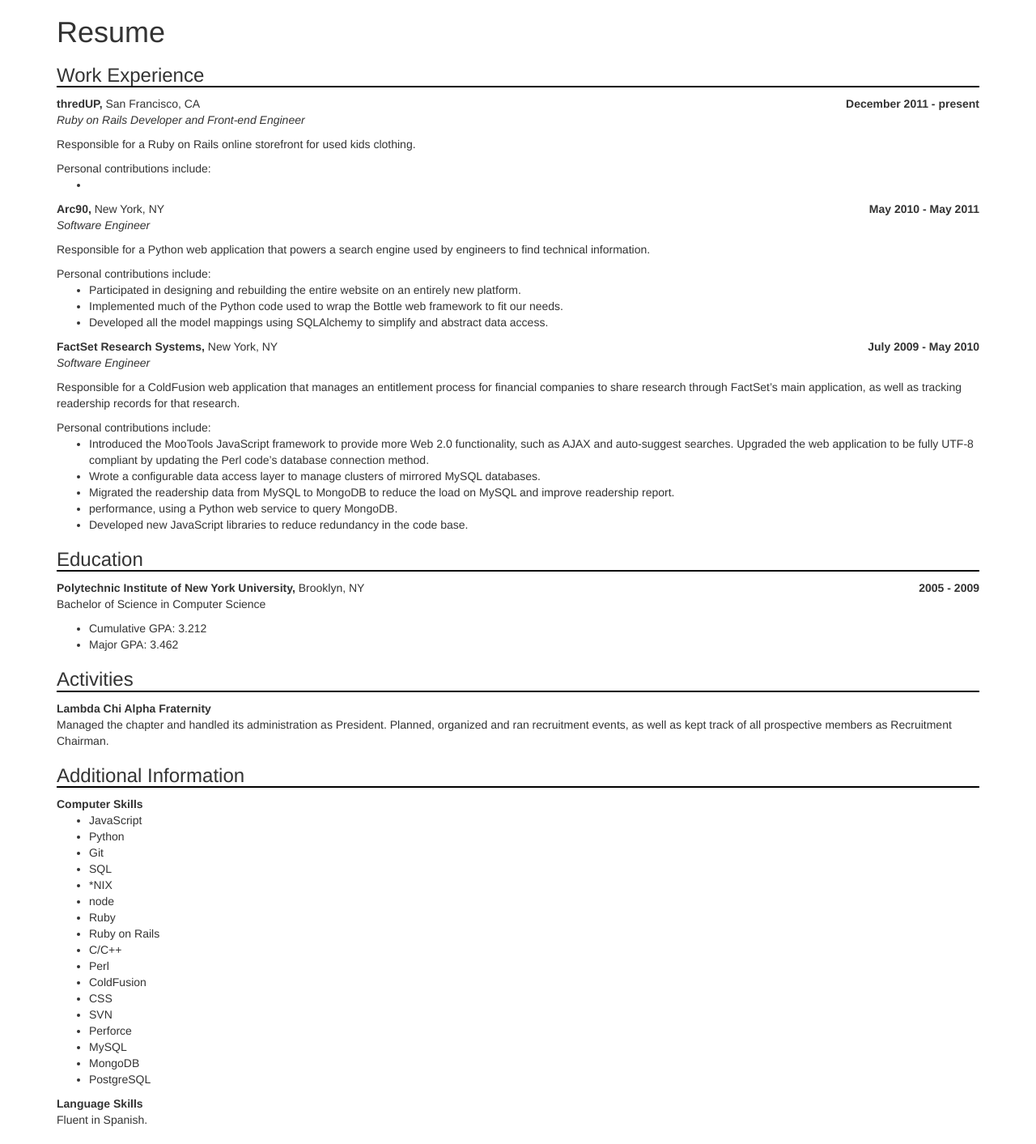
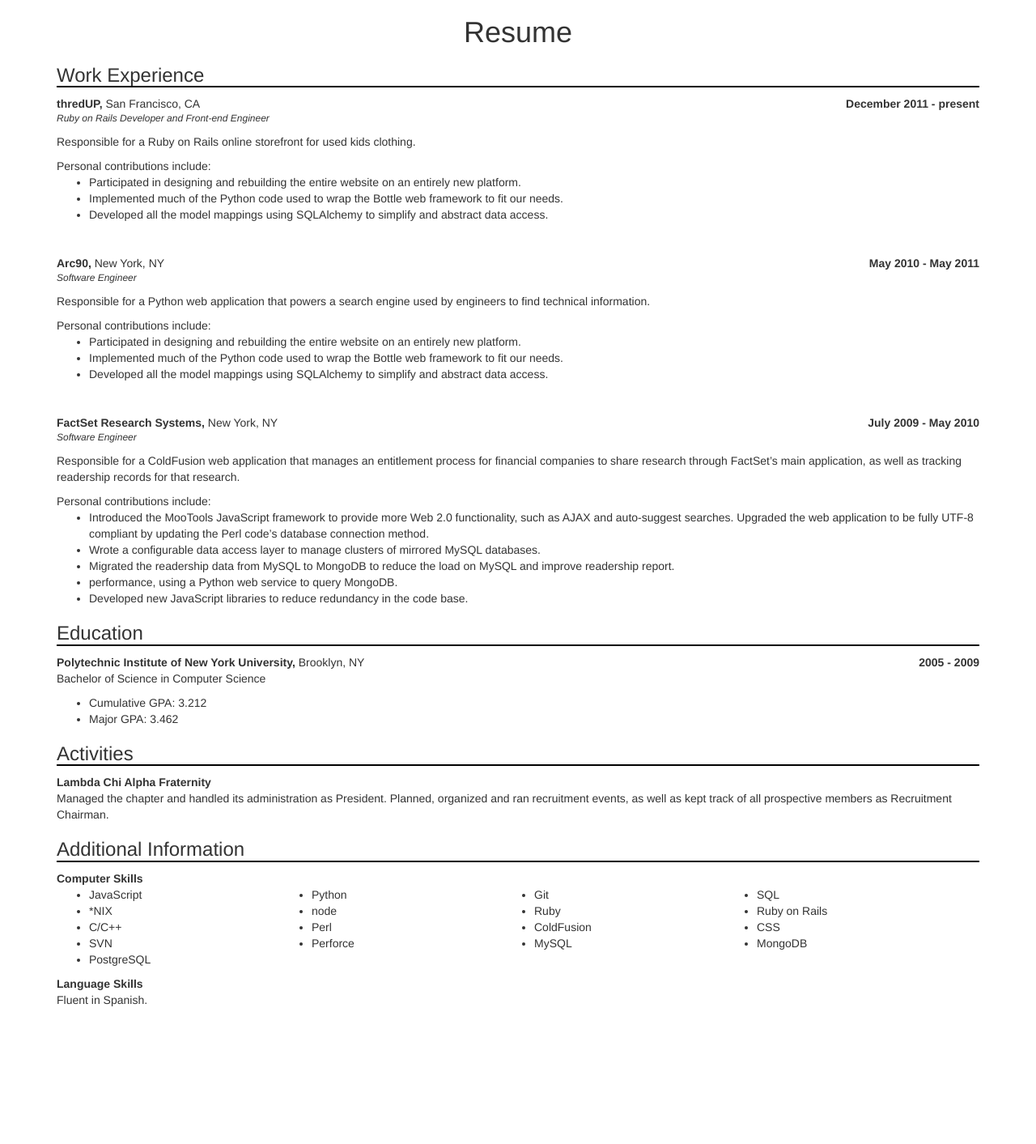
Before and after one commit to colladow/colladow.com, a Django app: template templates/index.html in a window 1280 px wide. Shown: the part 192-1605 px from the top of the page at 81% size. After the commit the page ends 1435 px from the top, so only its background shows below. Run offline with Django 3.2, Linux system fonts and the light colour scheme; the template is opened without the code that fills it, so the values that code supplies are empty; some libraries are stand-ins or nearby versions.

Commit message:
Touching up styles and adding print sheet.

```diff
--- /dev/null
+++ b/colladow/static/css/print.css
@@ -0,0 +1,3 @@
+header.navbar, h1{
+    display: none;
+}
--- a/colladow/static/css/resume.css
+++ b/colladow/static/css/resume.css
@@ -1,15 +1,34 @@
+h1{
+    text-align: center;
+}
+
 section h3{
     border-bottom: 2px solid #000;
 }
-
 section p.name{
     margin-bottom: 0px;
 }
+section p.title{
+    font-size: 12px;
+}
+section dl dd{
+    margin-left: 0px;
+}
 
+section div.job-info{
+    margin-bottom: 40px;
+}
+section div.job-info:last-child{
+    margin-bottom: 0px;
+}
 section div.job-info div.contributions p{
     margin-bottom: 0px;
 }
 
 section dl dd{
-    margin-left: 0px;
+    margin-bottom: 10px;
 }
+section dl dd ul.skills li{
+    float: left;
+    width: 25%;
+}
--- a/templates/base.html
+++ b/templates/base.html
@@ -1,10 +1,12 @@
 <!DOCTYPE html>
+{% load staticfiles %}
 
 <html lang="en">
     <head>
         <title>Wilson Collado</title>
 
         <link href="//netdna.bootstrapcdn.com/twitter-bootstrap/2.2.1/css/bootstrap-combined.min.css" rel="stylesheet">
+        <link href="{% static 'css/print.css' %}" rel="stylesheet" media="print">
         {% block stylesheets %}{% endblock %}
     </head>
 
--- a/templates/index.html
+++ b/templates/index.html
@@ -3,7 +3,7 @@
 {% load staticfiles %}
 
 {% block stylesheets %}
-<link href="{% static 'css/resume.css' %}" rel="stylesheet">
+<link href="{% static 'css/resume.css' %}" rel="stylesheet" media="all">
 {% endblock %}
 
 {% block content %}
@@ -29,7 +29,9 @@
     <div class="contributions">
         <p>Personal contributions include:</p>
         <ul>
-            <li></li>
+            <li>Participated in designing and rebuilding the entire website on an entirely new platform.</li>
+            <li>Implemented much of the Python code used to wrap the Bottle web framework to fit our needs.</li>
+            <li>Developed all the model mappings using SQLAlchemy to simplify and abstract data access.</li>
         </ul>
     </div>
 </div>
@@ -121,8 +123,8 @@
 
 <dl>
     <dt>Computer Skills</dt>
-    <dd>
-        <ul>
+    <dd class="clearfix">
+        <ul class="skills">
             <li>JavaScript</li>
             <li>Python</li>
             <li>Git</li>
```
